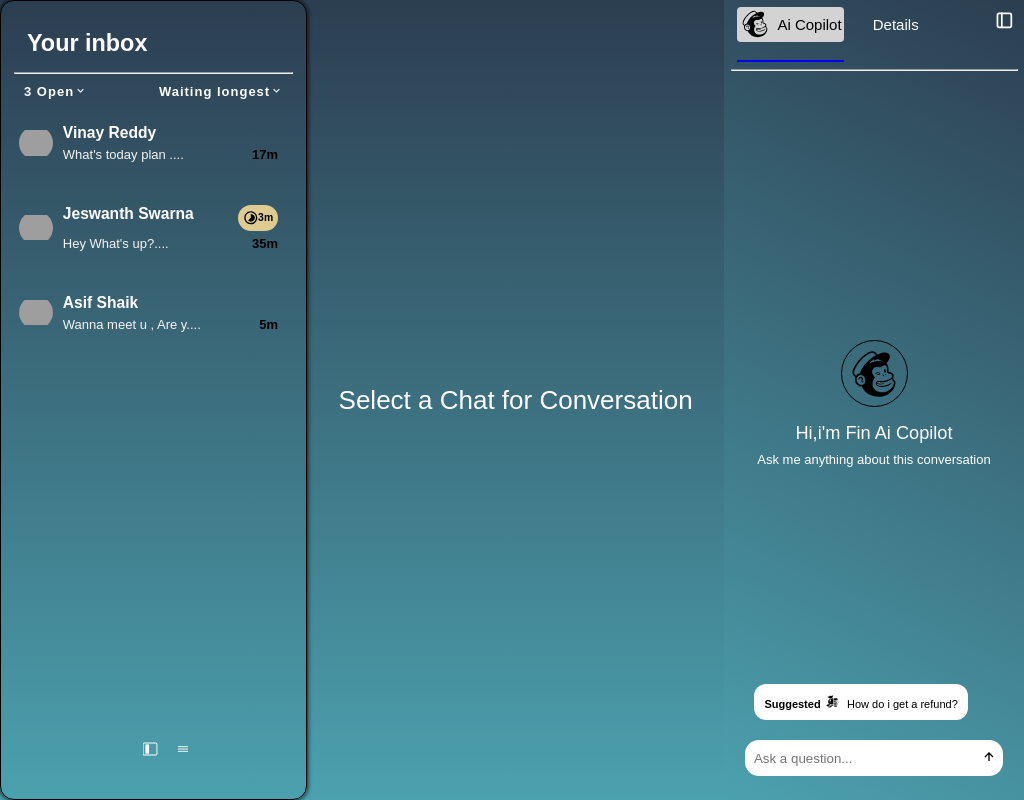
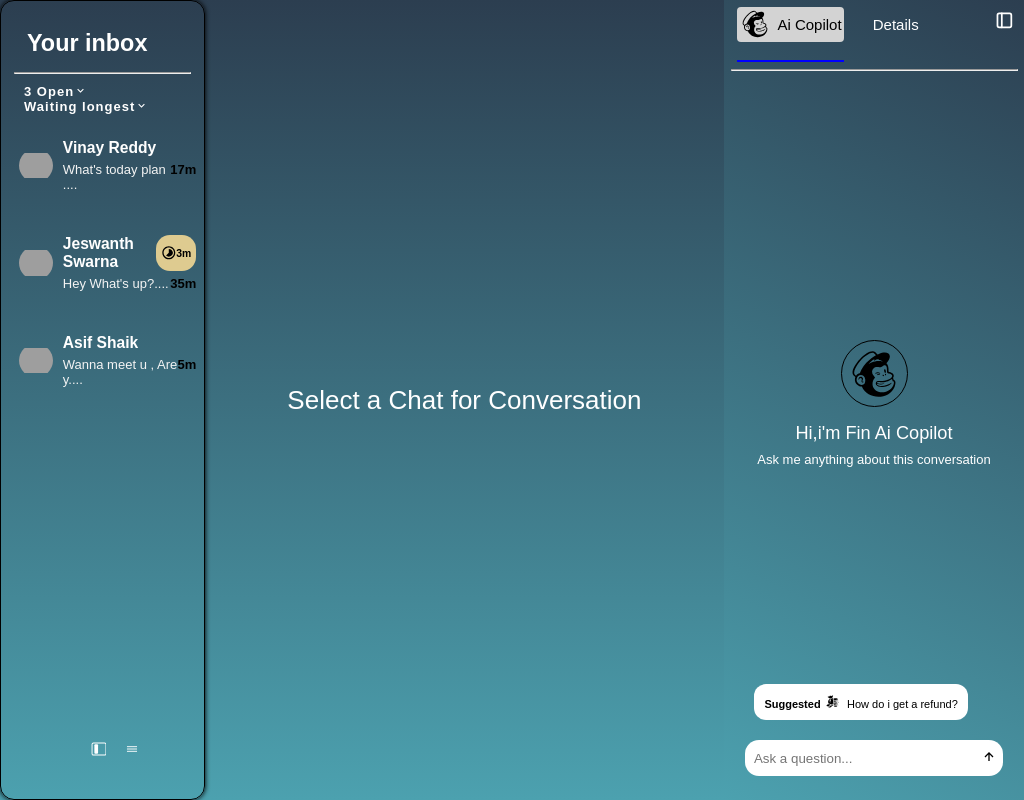
Before and after one commit to swarnajeswanth/Beyond_Dashboard, a React (Vite) app: page / in a window 1024 px wide. Built offline with nearby package versions, Linux system fonts and the light colour scheme; grey boxes are pictures that could not be loaded.

Commit message:
Final Commit

```diff
--- a/src/App.css
+++ b/src/App.css
@@ -59,9 +59,3 @@
     display: none;
   }
 }
-
-@media only screen and (min-width: 1024px) and (max-width: 1279px) {
-  .AppContainer > div:first-child {
-    flex-basis: 30%;
-  }
-}
```
Also changed, not shown: 1 other file (tests, documents, lock files or other folders).
